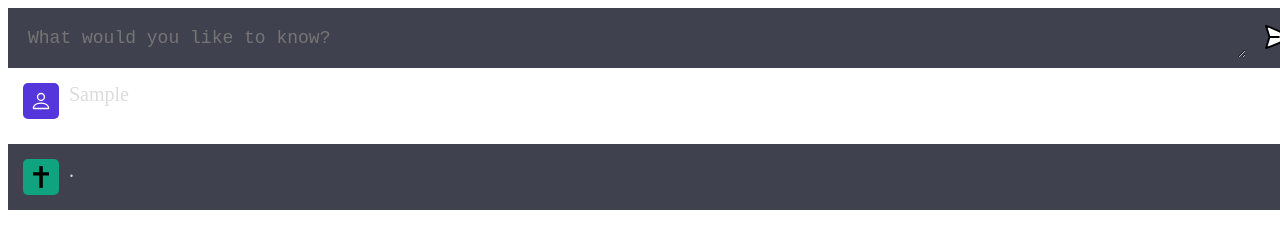
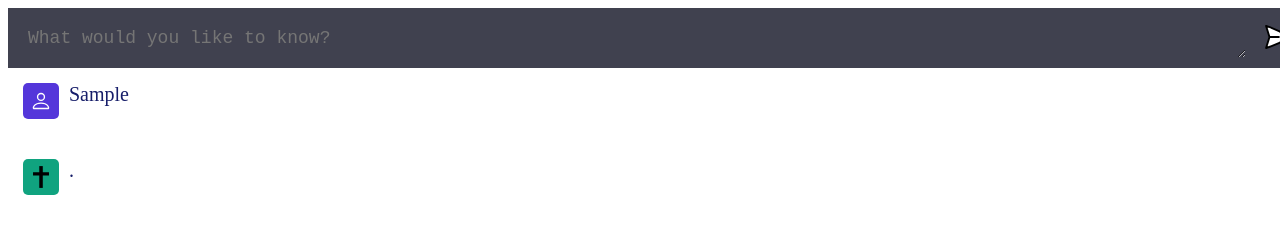
Before and after one commit to AllstarProductions/V5, a website built with Vite: page client/index.html in a window 1280 px wide. Both pictures are taken after typing "Sample" into the empty fields and a click on the button 1277 px from the left and 38 px from the top of the page. Shown: the top 248 px of the page. Built offline with nearby package versions, Linux system fonts and the light colour scheme; no server answers.

Commit message:
Update style.css

```diff
--- a/client/style.css
+++ b/client/style.css
@@ -50,7 +50,7 @@
 }
 
 .ai {
-background: #40414F;
+background: #ffffff;
 }
 
 .chat {
@@ -89,7 +89,7 @@
 .message {
 flex: 1;
 
-color: #dcdcdc;
+color: #161D69;
 font-size: 20px;
 
 max-width: 100%;
@@ -127,7 +127,7 @@
 textarea {
 width: 100%;
 
-color: #fff;
+color: #161D69;
 font-size: 18px;
 
 padding: 10px;
```
